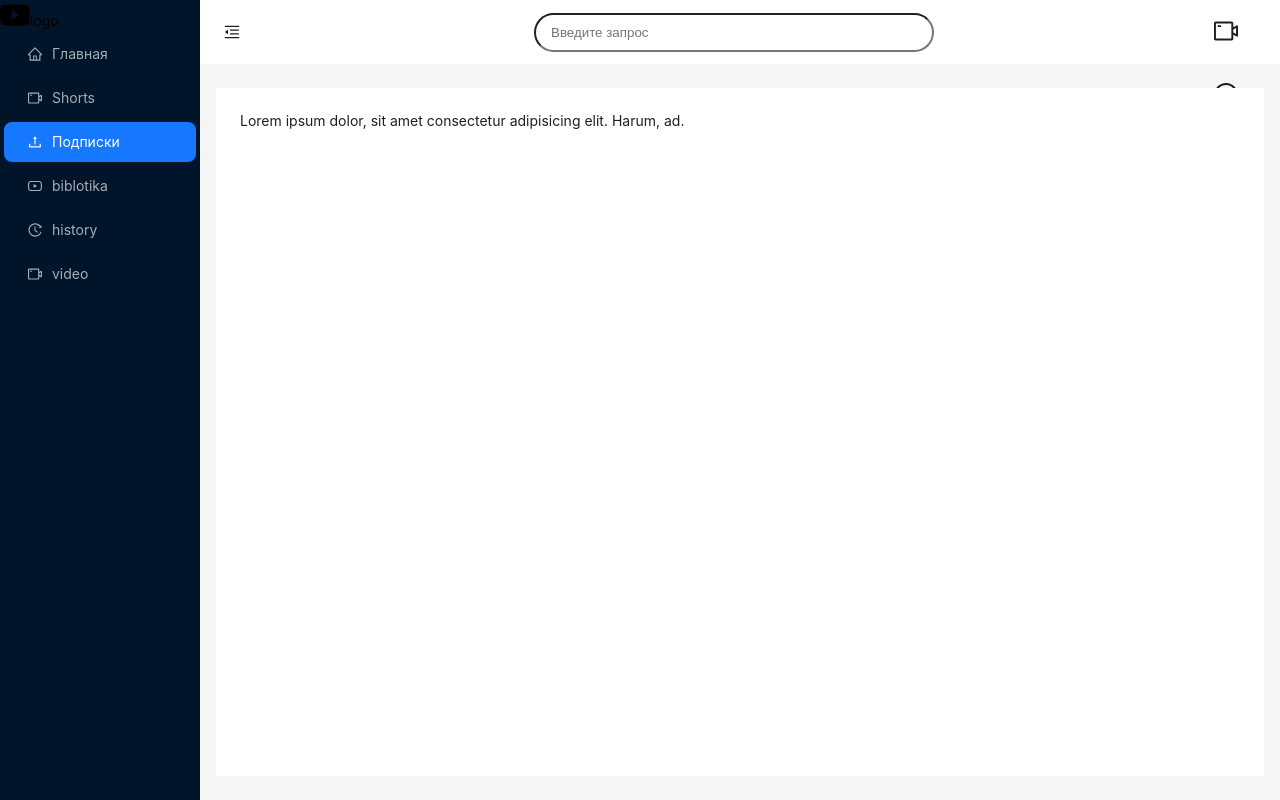
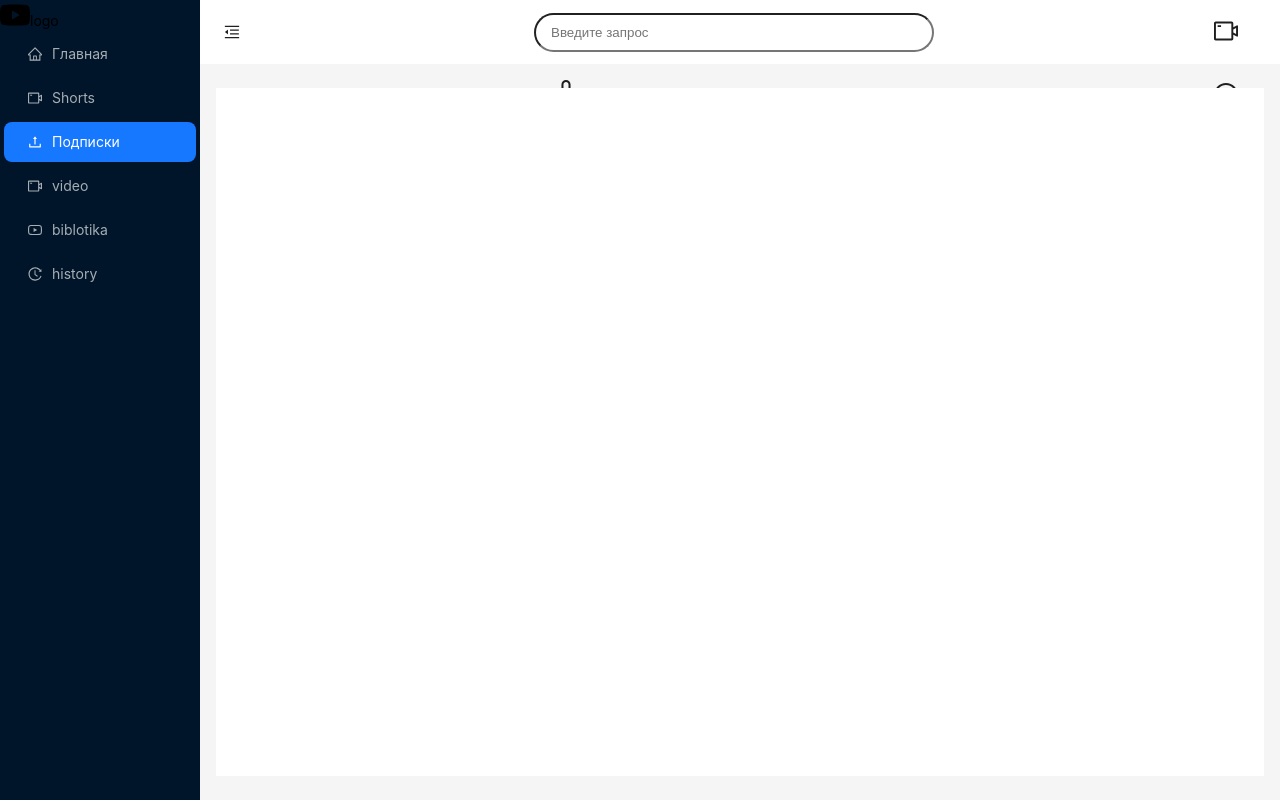
Before and after one commit to XushnayevAsadbek/you-tube, a React (Vite) app: page /podpiski in a window 1280 px wide. Built offline with nearby package versions, Linux system fonts and the light colour scheme; no server answers.

Commit message:
icon css commit

```diff
--- a/src/App.jsx
+++ b/src/App.jsx
@@ -77,9 +77,6 @@ console.log(statepod );
 
    </Routes>
    </Layout>
-  // <div>
-  //   {state?.data?.country}
-  // </div>
   );
 };
 export default App;
--- a/src/components/layout/layout.component.jsx
+++ b/src/components/layout/layout.component.jsx
@@ -1,10 +1,9 @@
 import {
+  AudioOutlined,
     MenuFoldOutlined,
     MenuUnfoldOutlined,
     PlayCircleOutlined,
     SearchOutlined,
-    UploadOutlined,
-    UserOutlined,
     VideoCameraOutlined,
 } from '@ant-design/icons';
 import { Button, Layout as AntLayout, Menu, theme } from 'antd';
@@ -45,7 +44,7 @@ export const Layout = ({children}) => {
             }}
           />
          </div>
-         <div>
+        <div>
          <input type="search" placeholder='Введите запрос' style={{
             width:'400px',
             padding:'10px 15px',
@@ -54,6 +53,9 @@ export const Layout = ({children}) => {
           }}
           icon={<SearchOutlined />}
            />
+
+
+            {<AudioOutlined className='auido-icon' />}
          </div>
          <div style={{
           fontSize:'24px',
--- a/src/components/layout/layout.css
+++ b/src/components/layout/layout.css
@@ -19,3 +19,12 @@
     background-color:#ccc;
     border-radius: 50%;
 }
+.auido-icon{
+    font-size: 24px;
+    margin-left: 10px;
+    padding: 10px 10px;
+}
+.auido-icon:hover{
+    background-color:#ccc;
+    border-radius: 50%;
+}
--- a/src/components/layout/sidebar/sidebar.component.jsx
+++ b/src/components/layout/sidebar/sidebar.component.jsx
@@ -40,7 +40,11 @@ export const Sidebar = ({ collapsed }) =>{
               icon: <UploadOutlined/>,
               label: 'Подписки',
             },
-
+            {
+              key: '/video',
+              icon: <VideoCameraOutlined />,
+              label: 'video',
+            },
             {
               key: '/biblotika',
               icon: <YoutubeOutlined />,
@@ -50,10 +54,6 @@ export const Sidebar = ({ collapsed }) =>{
               key: '/history',
               icon: <HistoryOutlined/>,
               label: 'history',
-            }, {
-              key: '/video',
-              icon: <VideoCameraOutlined />,
-              label: 'video',
             },
           ]}
         />
--- a/src/page/podpiski/podpiski.jsx
+++ b/src/page/podpiski/podpiski.jsx
@@ -5,7 +5,6 @@ export const Podpiski = ({ statepod }) => {
             {statepod?.data?.lastUpdated
 
             }
-            <p>Lorem ipsum dolor, sit amet consectetur adipisicing elit. Harum, ad. </p>
         </div>
 
     )
```
